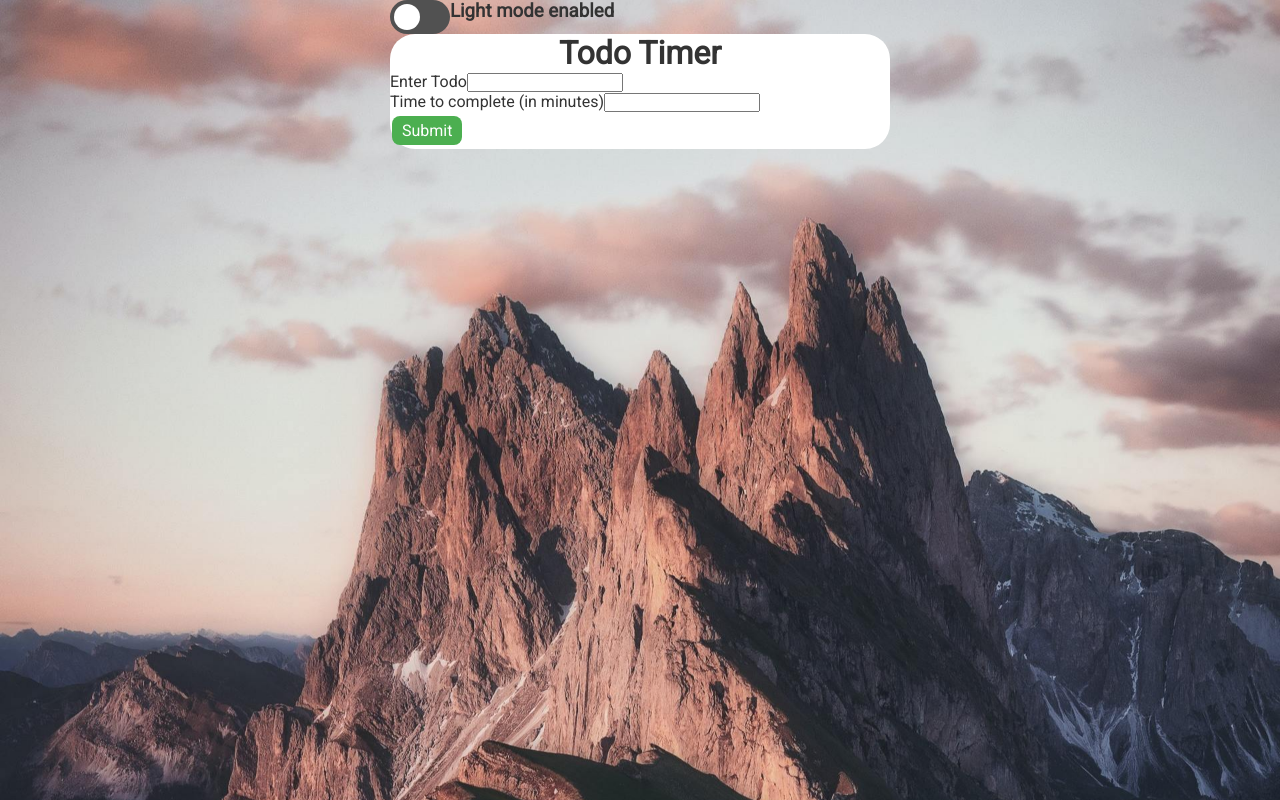
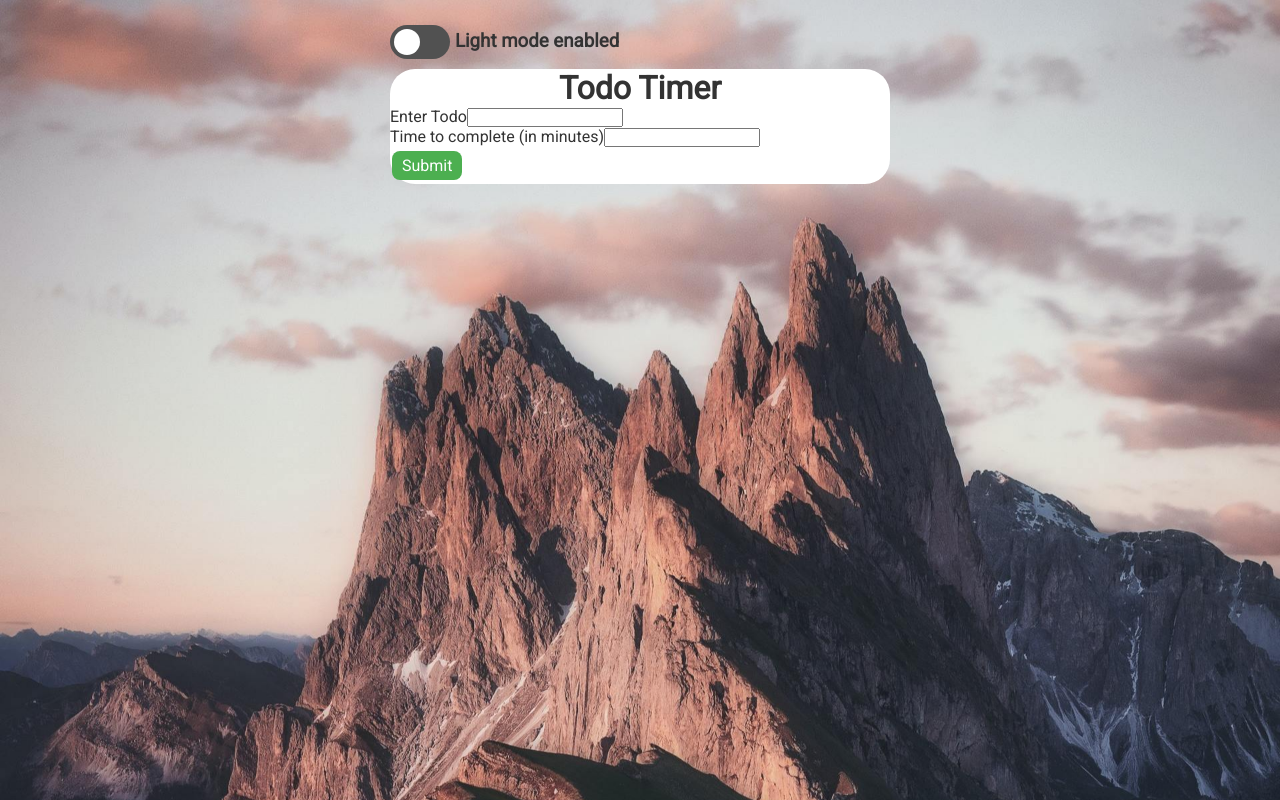
Before and after one commit to PhilippeRoemer/TodoTimer, a React (Create React App) app: page / in a window 1280 px wide. Built offline with nearby package versions, Linux system fonts and the light colour scheme.

Commit message:
toggle text updated

```diff
--- a/src/App.css
+++ b/src/App.css
@@ -83,8 +83,14 @@ input:checked + .slider:before {
 .DarkLightToggle {
     display: flex;
     justify-content: start;
+    padding-top: 25px;
+    padding-bottom: 10px;
 }
 
+.toggleText {
+    margin-top: 5px;
+    margin-left: 5px;
+}
 .dark-mode {
     background-image: url("images/darkBackground.jpg");
     color: #999;
--- a/src/App.js
+++ b/src/App.js
@@ -21,7 +21,7 @@ function App() {
                         <input type="checkbox" onChange={() => setDarkMode(!darkMode)} />
                         <span class="slider round"></span>
                     </label>
-                    <h3>{darkMode ? "Dark" : "Light"} mode enabled</h3>
+                    <h3 className="toggleText">{darkMode ? "Dark" : "Light"} mode enabled</h3>
                 </div>
                 <TodoForm inputText={inputText} setInputText={setInputText} inputTime={inputTime} setInputTime={setInputTime} todoItems={todoItems} setTodoItems={setTodoItems} />
                 <TodoList todoItems={todoItems} setTodoItems={setTodoItems} />
```
